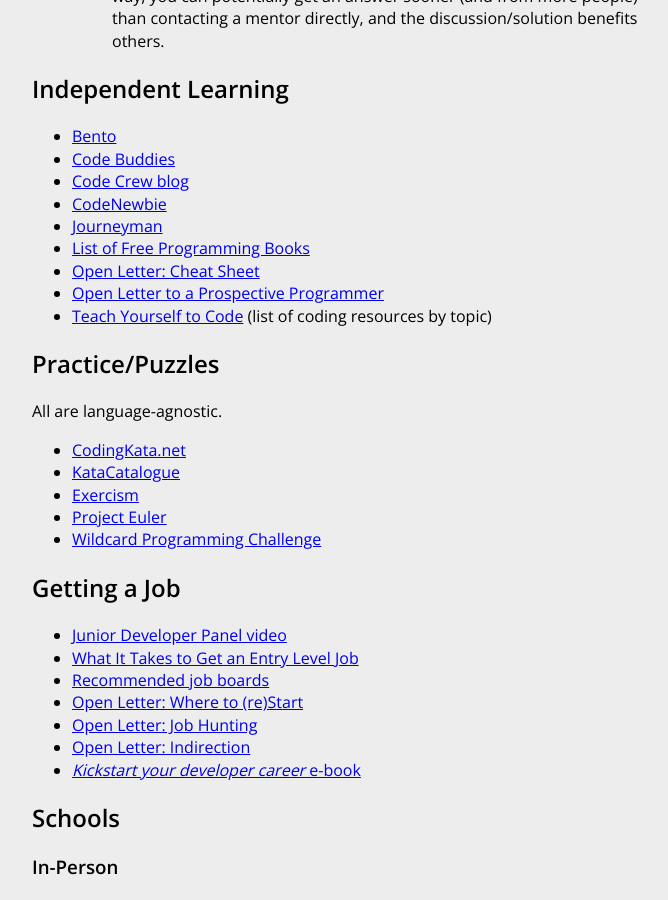
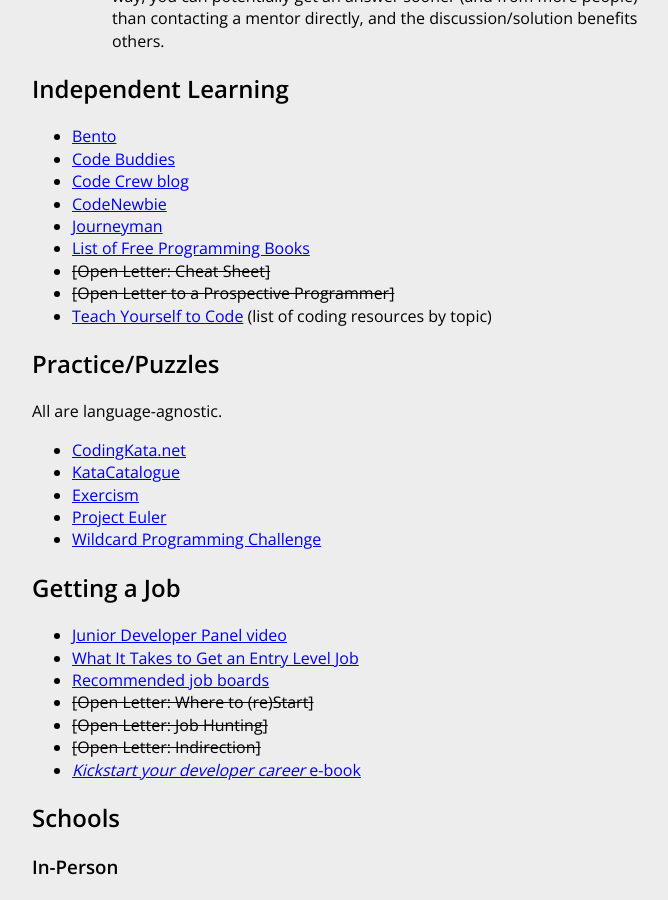
Before and after one commit to HackerHours/hackerhours.org, a Jekyll site: the page built from resources.md, in a window 1280 px wide and 900 px high, scrolled down 719 px. Shown: the whole window, without its empty margins (288-956 px from the left). Built offline with Jekyll 4.4.1, drawn with Linux system fonts in a browser that asks for light colours; comment, search, counter and statistics services are not loaded; some of the changed text lies outside the part shown.

Commit message:
remove broken links. add strikethough to text with broken links.

```diff
--- a/resources.md
+++ b/resources.md
@@ -23,8 +23,8 @@
 * [CodeNewbie](http://www.codenewbie.org/)
 * [Journeyman](https://plus.google.com/communities/113669203485569960566?cfem=1)
 * [List of Free Programming Books](http://resrc.io/list/10/list-of-free-programming-books/)
-* [Open Letter: Cheat Sheet](http://afeld.me/nerdery/4010407)
-* [Open Letter to a Prospective Programmer](http://afeld.me/nerdery/500322)
+* <s>[Open Letter: Cheat Sheet]</s>
+* <s>[Open Letter to a Prospective Programmer]</s>
 * [Teach Yourself to Code](http://teachyourselftocode.com/) (list of coding resources by topic)
 
 ## Practice/Puzzles
@@ -42,9 +42,9 @@
 * [Junior Developer Panel video](https://www.youtube.com/watch?v=xPY1uqq1cgk)
 * [What It Takes to Get an Entry Level Job](http://www.onedayonejob.com/blog/what-it-takes-to-get-an-entry-level-job/)
 * [Recommended job boards](https://gist.github.com/afeld/5201086)
-* [Open Letter: Where to (re)Start](http://afeld.me/nerdery/975651)
-* [Open Letter: Job Hunting](http://afeld.me/nerdery/606069)
-* [Open Letter: Indirection](http://afeld.me/nerdery/2920476)
+* <s>[Open Letter: Where to (re)Start]</s>
+* <s>[Open Letter: Job Hunting]</s>
+* <s>[Open Letter: Indirection]</s>
 * [*Kickstart your developer career* e-book](http://happybearsoftware.com/kickstart-your-developer-career)
 
 ## Schools
@@ -92,7 +92,7 @@
 
 ### Rails
 
-* [Rails Hotline](http://rails.pockethotline.com/)
+* <s>[Rails Hotline]</s>
 * [Rails Interview Questions](https://github.com/afeld/rails_interview_questions)
 
 ## Getting Involved in Open Source
```
